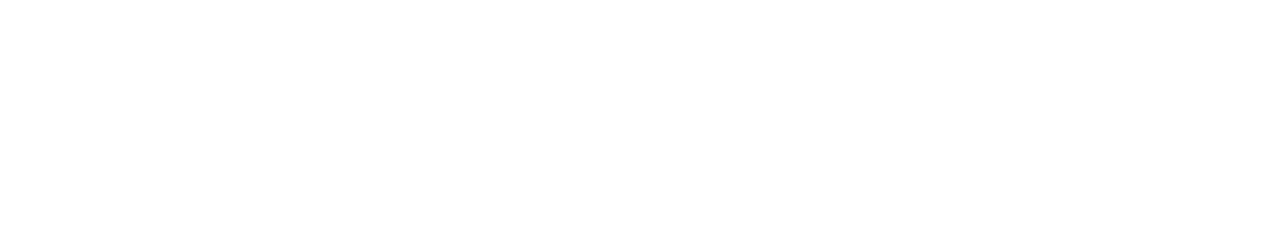
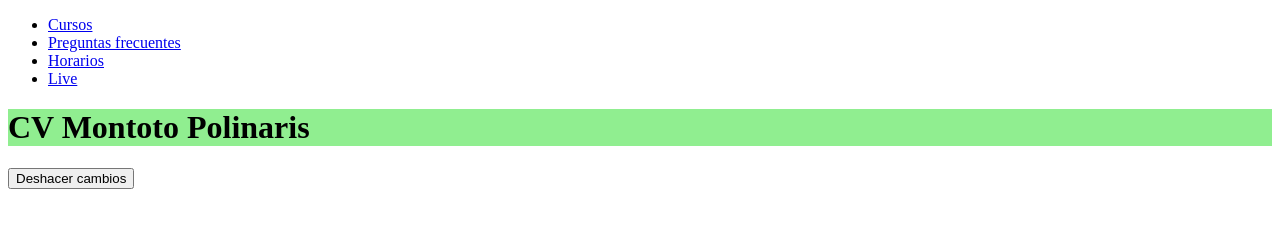
Before and after one commit to GuliQuin85/GuliQuin85.github.io, a plain HTML site: page index.html in a window 1280 px wide. Drawn offline with Linux system fonts and the light colour scheme.

Commit message:
Agregado css, js e información en Index

```diff
--- /dev/null
+++ b/css/estilos.css
@@ -0,0 +1,7 @@
+
+header{
+    background-color: blue;
+}
+h1 {
+    background-color: lightgreen;
+}
--- a/index.html
+++ b/index.html
@@ -4,9 +4,28 @@
     <meta charset="UTF-8">
     <meta http-equiv="X-UA-Compatible" content="IE=edge">
     <meta name="viewport" content="width=device-width, initial-scale=1.0">
+    <meta name=author content="Gonzalo Quintana">
     <title>Proyecto CV Gonzalo Quintana</title>
+    <link rel="stylesheet" href="css/estilos.css">
+    <nav>
+        <ul>
+           <li><a href="#">Cursos</a></li>
+           <li><a href="#">Preguntas frecuentes</a></li>
+           <li><a href="#">Horarios</a></li>
+           <li><a href="#">Live</a></li>
+        </ul>
+    </nav>
 </head>
 <body>
 
+    <header>
+
+        <h1>CV Montoto Polinaris</h1>
+
+    </header>
+
+    <button type="button" id="boton_atras">Deshacer cambios</button>
+    <script src="js/function.js"></script>
+
 </body>
 </html>
```
Also changed, not shown: function.js (added, +7 -0 lines).
